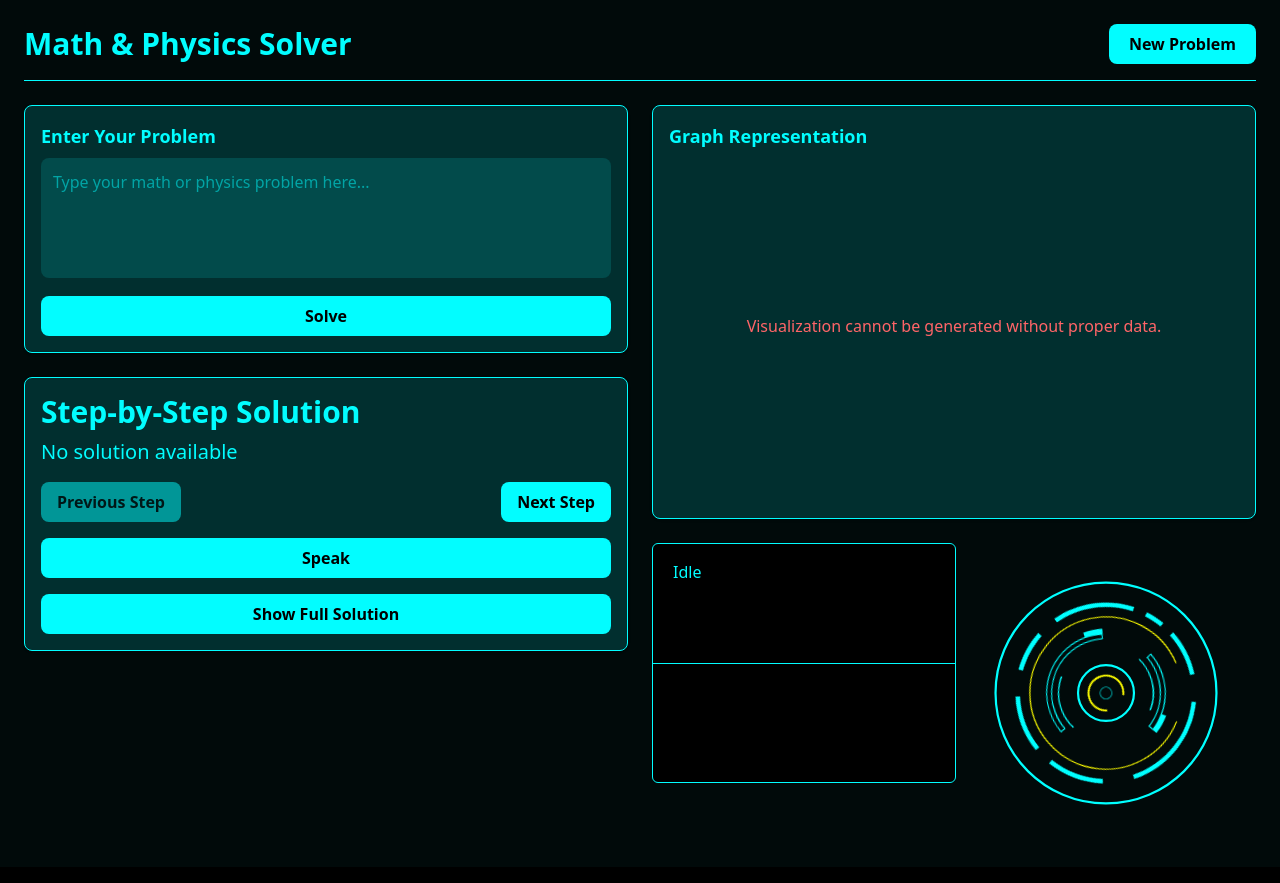
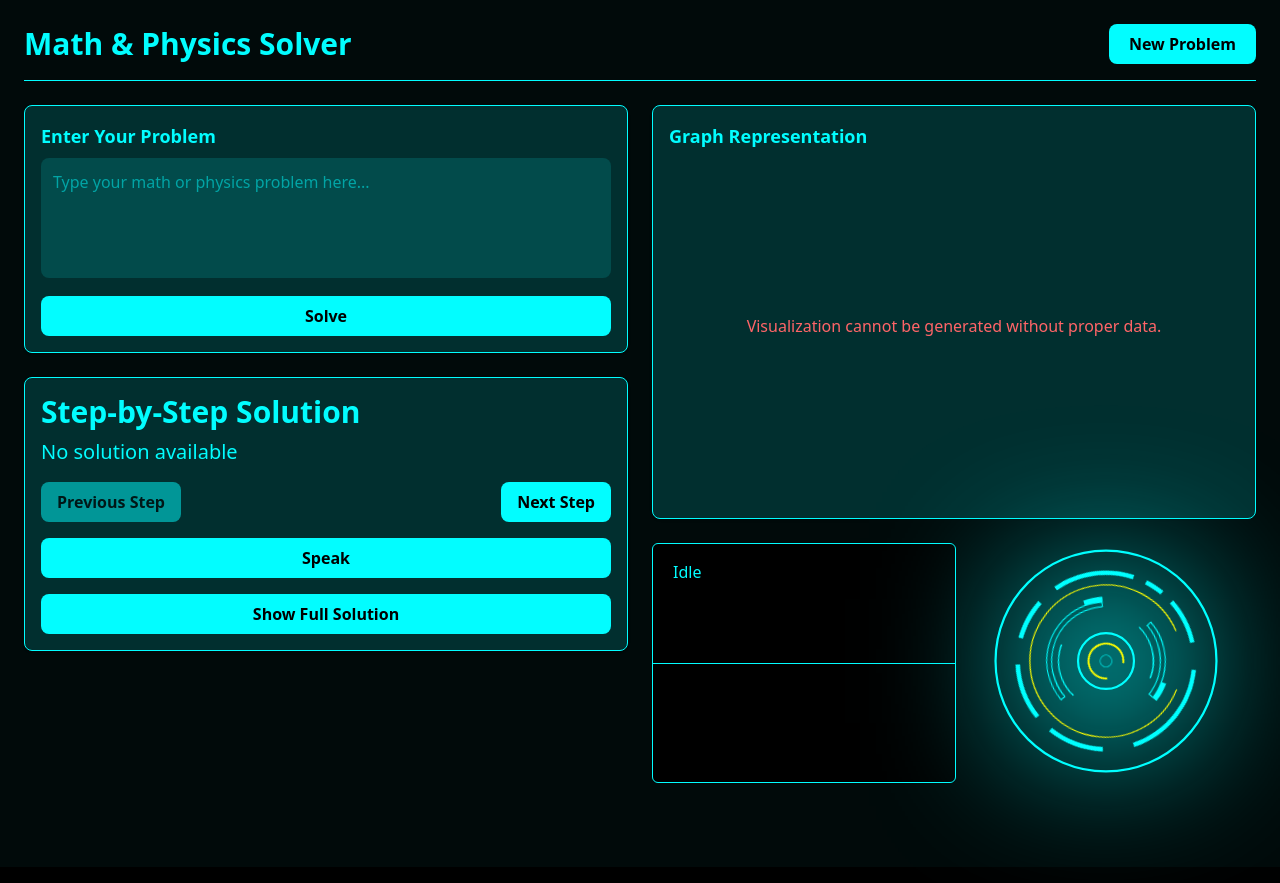
Before and after one commit to manjeetexe/HackathonSTJHON, a React (Vite) app in the folder Client/: page /Explain in a window 1280 px wide. Built offline with nearby package versions, Linux system fonts and the light colour scheme.

Commit message:
UI updated

```diff
--- a/Client/src/Pages/Explanationpage.jsx
+++ b/Client/src/Pages/Explanationpage.jsx
@@ -202,7 +202,11 @@ export default function MathPhysicsSolver() {
               <div className="flex w-full justify-between">
                 <SpeakerSoundAnalizer isSpeaking={isSpeaking}/>
                 <Link to="/">
-                  <Core3 />
+                  <div className="flex justify-center relative items-center -translate-y-8">
+                    <div  className='bg-[#02fdff] absolute blur-[80px] h-35 w-35'></div>
+
+                    <Core3 />
+                  </div>
                 </Link>
               </div>
             </div>
```
